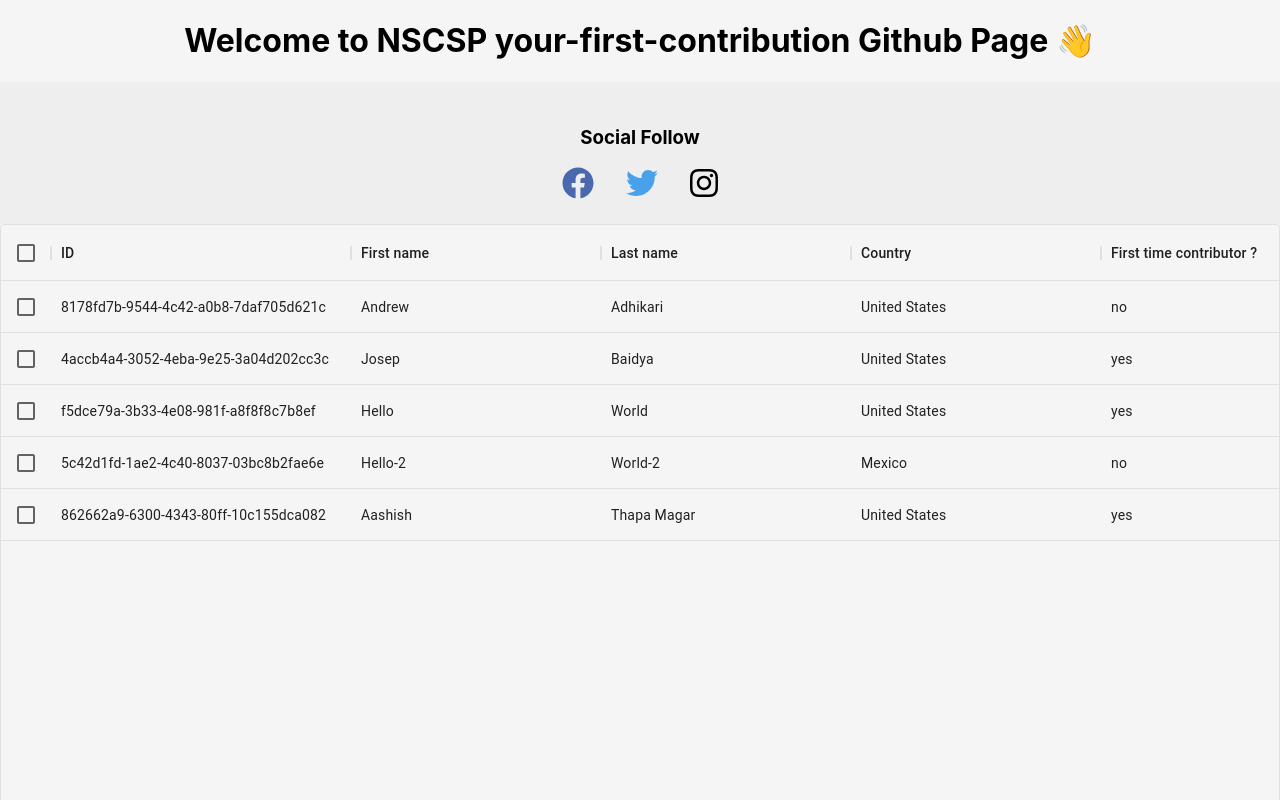
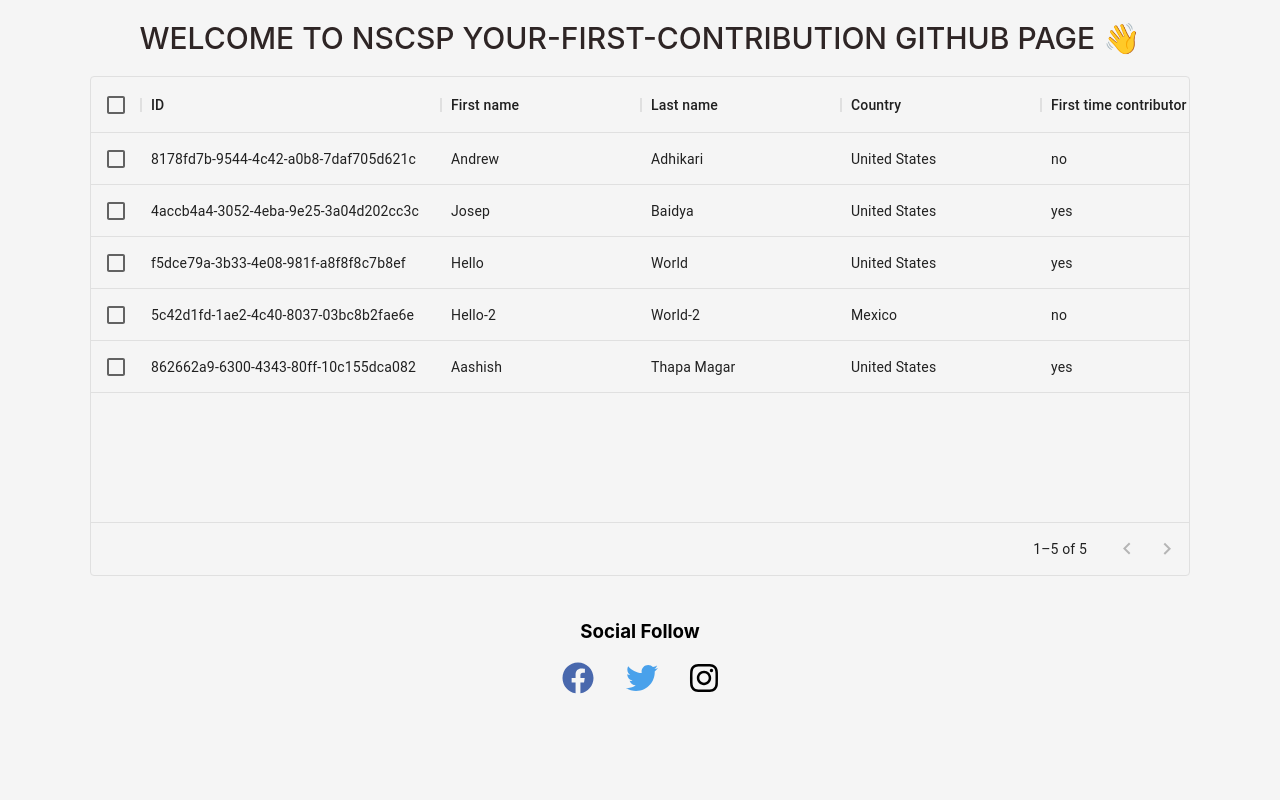
Before and after one commit to nscsp-it/your-first-contribution, a React (Create React App) app: page / in a window 1280 px wide. Shown: the top 800 px of the page. Built offline with nearby package versions, Linux system fonts and the light colour scheme.

Commit message:
Social follow links in footer and changed the table size

```diff
--- a/package.json
+++ b/package.json
@@ -18,10 +18,13 @@
     "@testing-library/react": "^11.2.7",
     "@testing-library/user-event": "^12.8.3",
     "axios": "^0.21.4",
+    "hooks": "^0.3.2",
     "material-paper": "0.0.8",
     "material-table": "^1.69.3",
     "react": "^17.0.2",
     "react-dom": "^17.0.2",
+    "react-helmet": "^6.1.0",
+    "react-instagram-embed": "^3.0.0",
     "react-scripts": "4.0.3",
     "react-table": "^7.7.0",
     "uuid": "^8.3.2",
--- a/public/index.html
+++ b/public/index.html
@@ -28,7 +28,7 @@
       work correctly both with client-side routing and a non-root public URL.
       Learn how to configure a non-root public URL by running `npm run build`.
     -->
-    <title>React App</title>
+    <title>NSCSP - IT ConneXion</title>
   </head>
   <body>
     <noscript>You need to enable JavaScript to run this app.</noscript>
--- a/src/App.css
+++ b/src/App.css
@@ -42,7 +42,7 @@ body{
 }
 
 .social-container {
-  background: #eee;
+  background: whitesmoke;
   padding: 25px 50px;
 }
 
@@ -71,3 +71,24 @@ a.twitter {
 a.instagram {
   color: black;
 }
+
+.centered{
+  box-sizing: border-box;
+  margin-right: left;
+}
+
+h1{
+  font-size: 30px;
+  color: rgb(46, 37, 37);
+  text-transform: uppercase;
+  font-weight: 500;
+  text-align: center;
+  margin-bottom: 20px;
+}
+
+.table{
+  /* width:100%; */
+  table-layout: fixed;
+  margin-left: 90px;
+  margin-right: 90px;
+}
--- a/src/App.js
+++ b/src/App.js
@@ -1,15 +1,22 @@
 import React, { Component } from 'react';
 import { DataGridDemo } from './Table';
-import { SocialFollow } from "./socialFollow"
+import { SocialFollow } from "./socialFollow";
+
 import './App.css';
 
 class App extends Component {
   render() {
     return (
       <div className="App">
-        <h1>Welcome to NSCSP your-first-contribution Github Page 👋 </h1>
-        <SocialFollow></SocialFollow>
+        <div className = "h1" >
+
+				<h1>Welcome to NSCSP your-first-contribution Github Page 👋 </h1>
+
+				</div>
+
         <DataGridDemo></DataGridDemo>
+
+				<SocialFollow></SocialFollow>
 
       </div>
     );
--- a/src/Table.js
+++ b/src/Table.js
@@ -7,19 +7,19 @@ const columns = [
   {
     field: 'firstName',
     headerName: 'First name',
-    width: 250,
+    width: 200,
     editable: true,
   },
   {
     field: 'lastName',
     headerName: 'Last name',
-    width: 250,
+    width: 200,
     editable: true,
   },
   {
     field: 'country',
     headerName: 'Country',
-    width: 250,
+    width: 200,
     editable: true,
   },
   {
@@ -41,6 +41,7 @@ const columns = [
   },
 ];
 
+
 const rows = [
   { id: uuidv4(), lastName: 'Adhikari', firstName: 'Andrew',country: 'United States', ftc: 'no' },
   { id: uuidv4(), lastName: 'Baidya', firstName: 'Josep',country: 'United States', ftc: 'yes' },
@@ -51,12 +52,12 @@ const rows = [
 
 export const DataGridDemo=()=> {
   return (
-   <div className = "centered">
-         <div style={{ height: 800 , width: '100%'}}>
+   <div className = "table">
+      <div style={{ height: 500}}>
       <DataGrid
         rows={rows}
         columns={columns}
-        pageSize={10}
+        pageSize={7}
         rowsPerPageOptions={[5]}
         checkboxSelection
         disableSelectionOnClick
--- a/src/socialFollow.js
+++ b/src/socialFollow.js
@@ -11,14 +11,14 @@ export const SocialFollow=()=> {
     <div class="social-container">
       <h3>Social Follow</h3>
         <a href="https://www.facebook.com/nscsp.us/"
-       className="facebook social">
+       className="facebook social"  target="_blank"  rel="noreferrer">
         <FontAwesomeIcon icon={faFacebook} size="2x" />
        </a>
-        <a href="https://www.twitter.com/nscspi" className="twitter social">
+        <a href="https://www.twitter.com/nscspi" className="twitter social"  target="_blank"  rel="noreferrer" >
         <FontAwesomeIcon icon={faTwitter} size="2x" />
         </a>
         <a href="https://www.instagram.com/nscsp.us"
-         className="instagram social">
+         className="instagram social"  target="_blank"  rel="noreferrer">
         <FontAwesomeIcon icon={faInstagram} size="2x" />
         </a>
     </div>
```
Also changed, not shown: hooks/useWindowDimensions.js (added), 1 other file (tests, documents, lock files or other folders).
